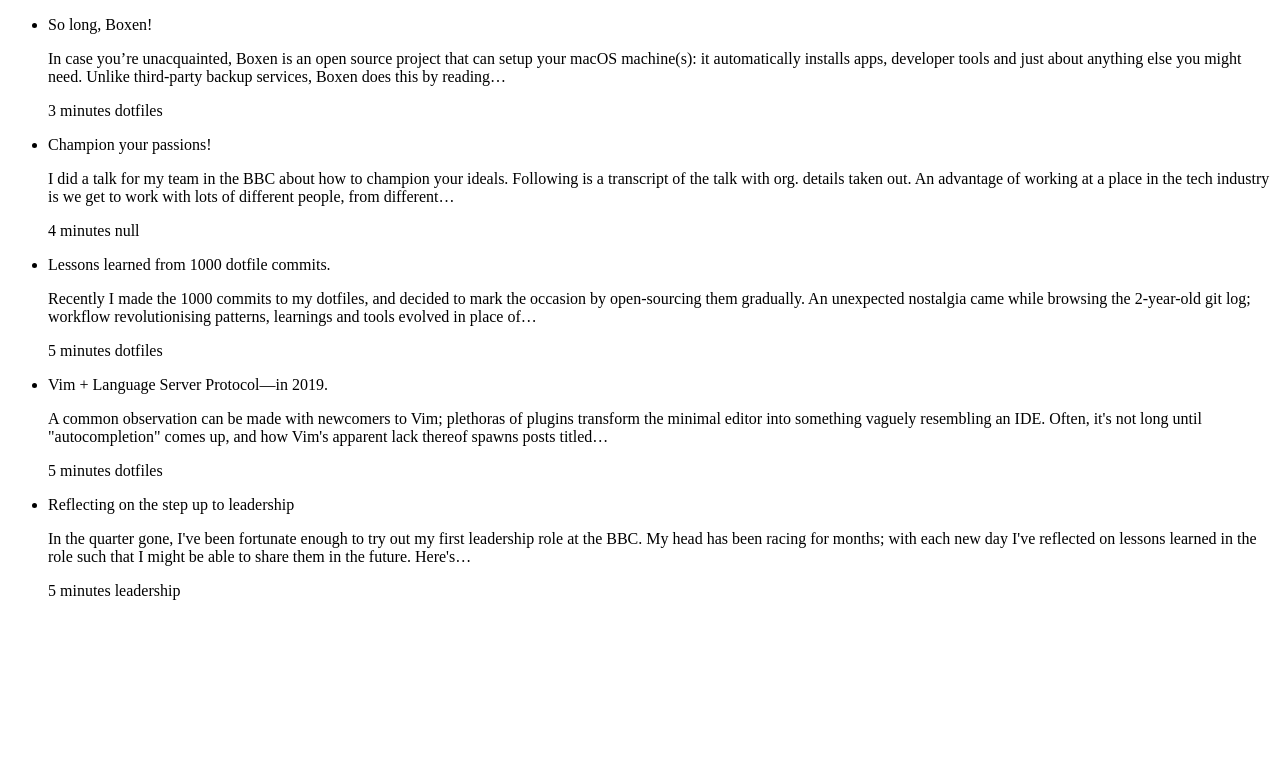
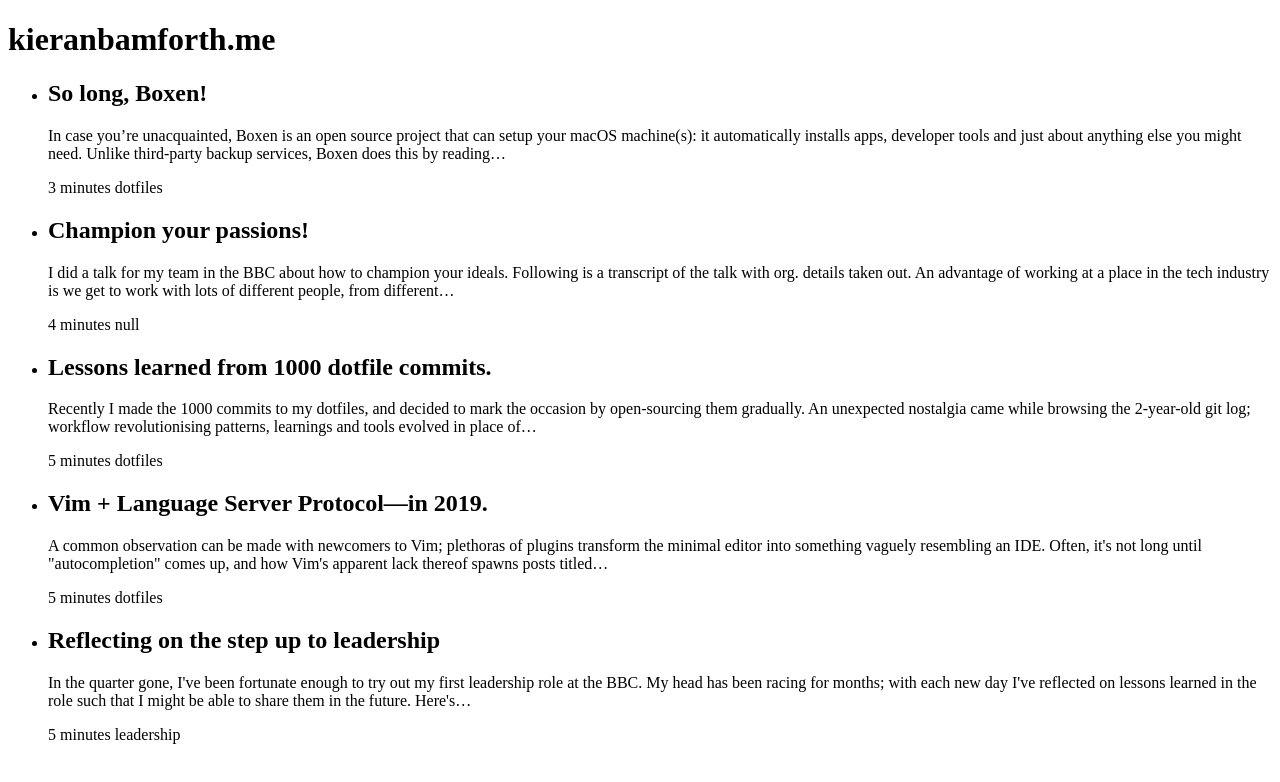
Before and after one commit to kieran-ohara/blog, a Gatsby site: page / in a window 1280 px wide. Built offline with nearby package versions, Linux system fonts and the light colour scheme; Gatsby itself is replaced by a stand-in of ours.

Commit message:
Add site name to index page.

```diff
--- a/src/pages/index.jsx
+++ b/src/pages/index.jsx
@@ -4,6 +4,7 @@ import { graphql } from 'gatsby';
 export default function Index({ data }) {
   const prop = (
     <main>
+      <h1>{data.site.siteMetadata.title}</h1>
       <ul>
         {data.allMarkdownRemark.edges.map((value) => {
           const { title, tags } = value.node.frontmatter;
@@ -16,7 +17,7 @@ export default function Index({ data }) {
 
           return (
             <li key={id}>
-              <a href={path}>{title}</a>
+              <a href={path}><h2>{title}</h2></a>
               <p dangerouslySetInnerHTML={{ __html: excerpt }} />
               <p>{`${timeToRead} minutes ${tags}`}</p>
             </li>
@@ -45,5 +46,10 @@ export const query = graphql`
         }
       }
     }
+    site {
+      siteMetadata {
+        title
+      }
+    }
   }
 `;
```
